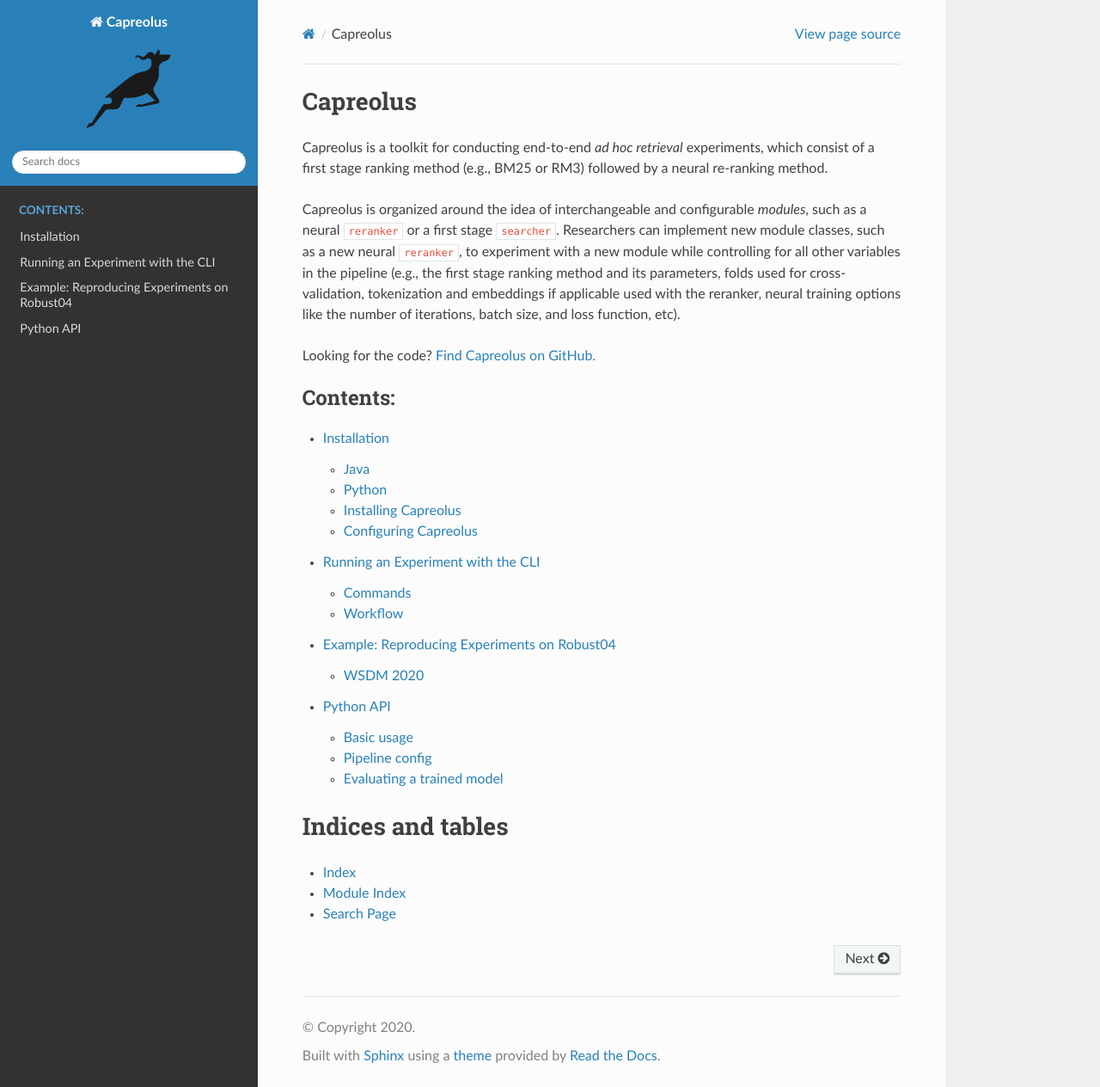
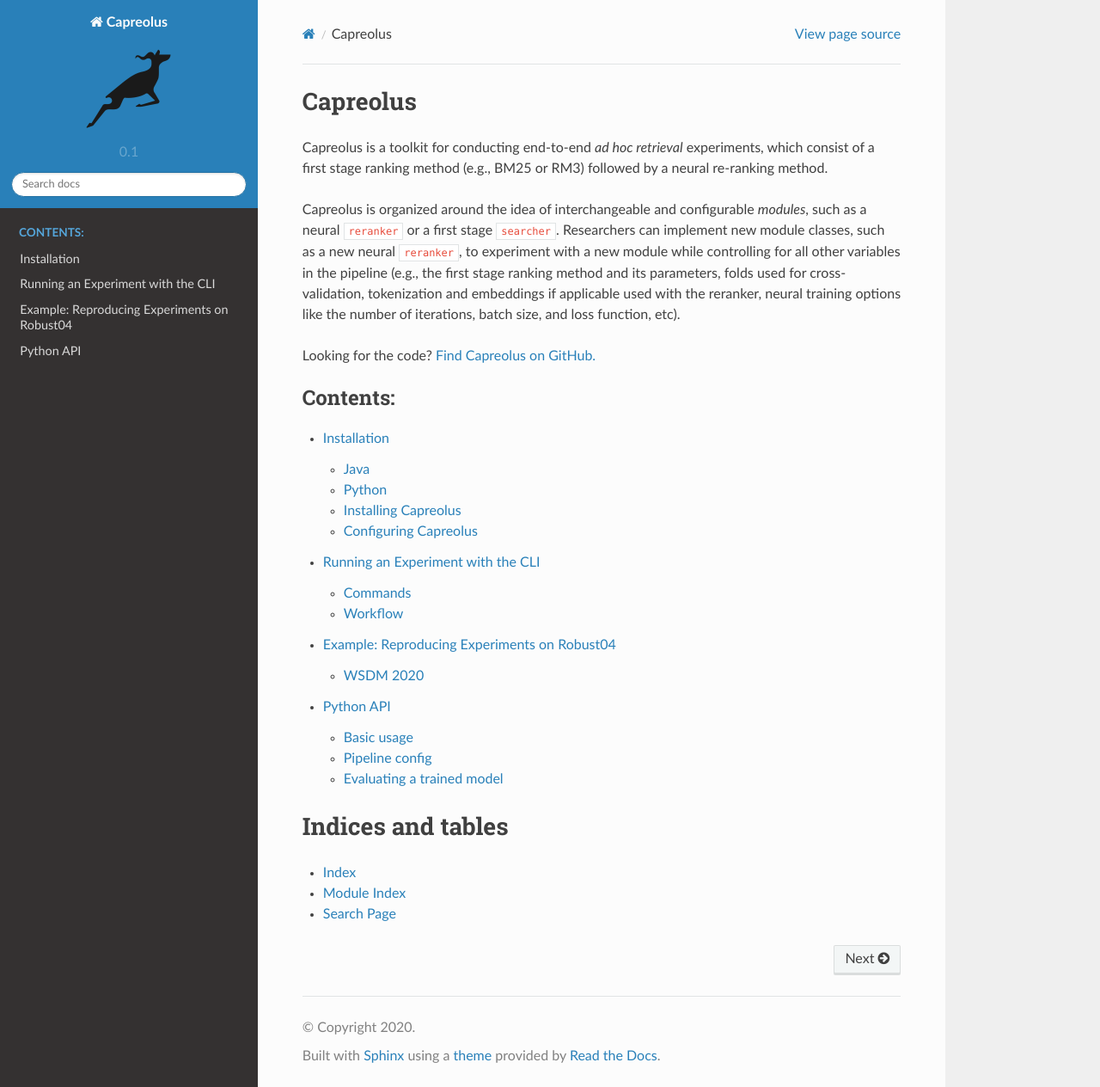
Before and after one commit to capreolus-ir/capreolus, a Sphinx documentation site: the page built from docs/index.rst, in a window 1280 px wide and 1264 px high. Shown: the whole window at 86% size. Built offline with Sphinx 7.4.7 and the Read the Docs theme 2.0.0, drawn with Linux system fonts in a browser that asks for light colours.

Commit message:
bump to v0.1.4

```diff
--- a/docs/conf.py
+++ b/docs/conf.py
@@ -24,9 +24,9 @@
 author = ""
 
 # The short X.Y version
-version = ""
+version = "0.1"
 # The full version, including alpha/beta/rc tags
-release = "0.1"
+release = "0.1.4"
 
 
 # -- General configuration ---------------------------------------------------
--- a/setup.py
+++ b/setup.py
@@ -25,7 +25,7 @@
 
 setuptools.setup(
     name="capreolus",
-    version="0.1.3",
+    version="0.1.4",
     author="Andrew Yates",
     author_email="capreolus@mpi-inf.mpg.de",
     description="A toolkit for end-to-end neural ad hoc retrieval",
```
